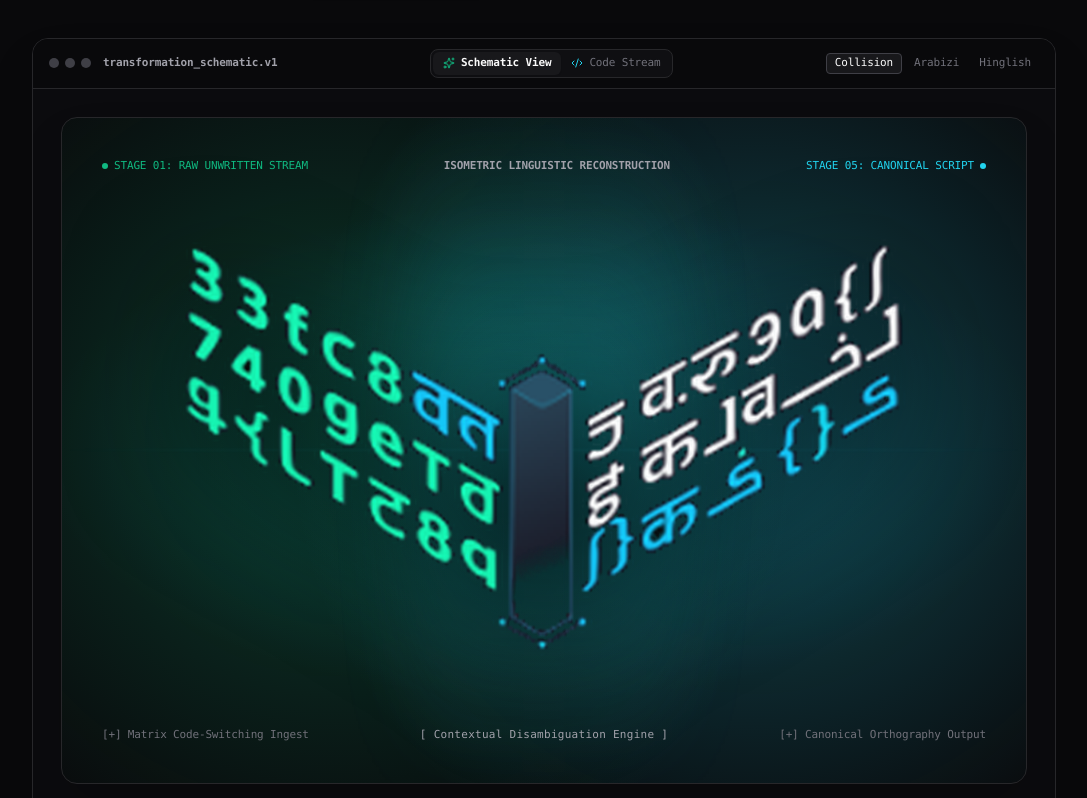
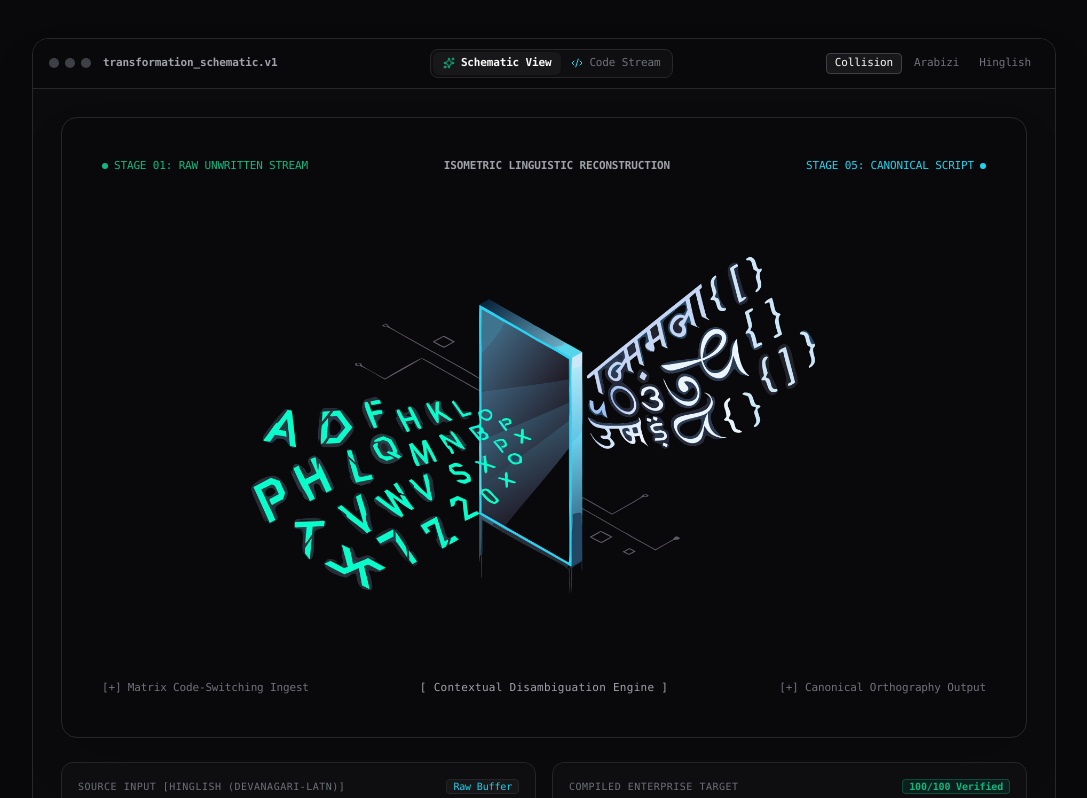
Before and after one commit to codedByBurhan/VernacTriage, a Next.js app: page / in a window 1280 px wide. Shown: the part 662-1460 px from the top of the page, without its empty margins (96-1183 px from the left). Built offline with nearby package versions, Linux system fonts and the light colour scheme.

Commit message:
feat: add HeroSection component and isometric illustration assets

```diff
--- a/components/HeroSection.tsx
+++ b/components/HeroSection.tsx
@@ -211,24 +211,8 @@ export function HeroSection({ onOpenDocs }: HeroSectionProps) {
                     transition={{ duration: 0.22, ease: "easeOut" }}
                     className="space-y-6"
                   >
-                    {/* Centered Graphic Showcase with Rich Multi-Stop Gradient Backdrop */}
+                    {/* Centered Graphic Showcase */}
                     <div className="relative rounded-2xl border border-[#27272a] bg-[#09090b] p-6 sm:p-10 flex flex-col items-center justify-center overflow-hidden shadow-2xl">
-                      {/* Rich Dual-Zone Aurora Gradient Atmosphere: Emerald on left, Cyan on right */}
-                      <div
-                        aria-hidden="true"
-                        className="pointer-events-none absolute inset-0 bg-[radial-gradient(circle_at_28%_48%,rgba(16,185,129,0.28),transparent_60%),radial-gradient(circle_at_72%_48%,rgba(34,211,238,0.30),transparent_60%),radial-gradient(ellipse_70%_50%_at_50%_50%,rgba(6,182,212,0.18),transparent_75%)]"
-                      />
-                      {/* Central vertical ambient compiler beam */}
-                      <div
-                        aria-hidden="true"
-                        className="pointer-events-none absolute top-0 bottom-0 left-1/2 -translate-x-1/2 w-64 bg-gradient-to-b from-transparent via-[#22d3ee]/18 to-transparent blur-2xl"
-                      />
-                      {/* Subtle ambient horizontal horizon glow */}
-                      <div
-                        aria-hidden="true"
-                        className="pointer-events-none absolute top-1/2 left-0 right-0 -translate-y-1/2 h-[1px] bg-gradient-to-r from-transparent via-[#22d3ee]/25 to-transparent blur-[1px]"
-                      />
-
                       {/* Header Sub-caption */}
                       <div className="w-full relative z-10 flex items-center justify-between text-[11px] font-mono text-[#71717a] mb-6">
                         <span className="flex items-center gap-1.5 text-[#10b981]">
@@ -244,14 +228,14 @@ export function HeroSection({ onOpenDocs }: HeroSectionProps) {
                         </span>
                       </div>
 
-                      {/* The Brand Asset: Rendered significantly BIGGER and seamlessly blended into the gradient without borders */}
-                      <div className="relative z-10 w-full flex items-center justify-center py-6 sm:py-8">
+                      {/* The Brand Asset: Premium Isometric SaaS Hero Illustration */}
+                      <div className="relative z-10 w-full flex items-center justify-center py-4 sm:py-6">
                         <Image
-                          src="/assets/vernactriage-transformation.png"
+                          src="/assets/premium-enterprise-saas-hero-illustration--isometr.png"
                           alt="VernacTriage Transformation Schematic: Left wing shows code-switched alphanumeric stream; central pillar represents compiler gate; right wing shows canonical Devanagari and Arabic reconstruction"
-                          width={952}
-                          height={552}
-                          className="w-full max-w-[480px] sm:max-w-[600px] md:max-w-[700px] lg:max-w-[760px] h-auto object-contain filter drop-shadow-[0_25px_60px_rgba(0,0,0,0.95)] drop-shadow-[0_0_40px_rgba(34,211,238,0.20)] transition-transform duration-300 hover:scale-[1.02] select-none"
+                          width={1536}
+                          height={768}
+                          className="w-full max-w-[520px] sm:max-w-[660px] md:max-w-[760px] lg:max-w-[820px] h-auto object-contain select-none transition-transform duration-300 hover:scale-[1.01]"
                           priority
                         />
                       </div>
```
Also changed, not shown: public/assets/premium-enterprise-saas-hero-illustration--isometr.png (added), public/brand/premium-enterprise-saas-hero-illustration--isometr.png (added).
